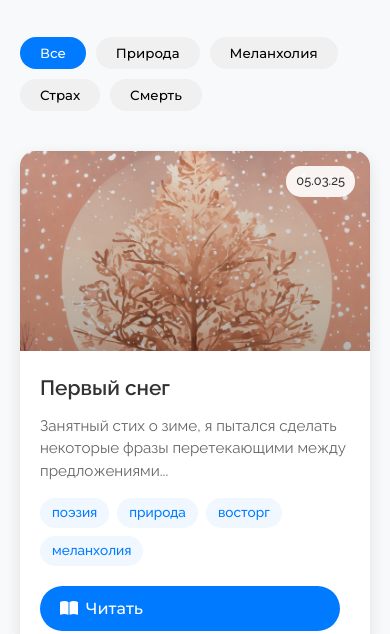
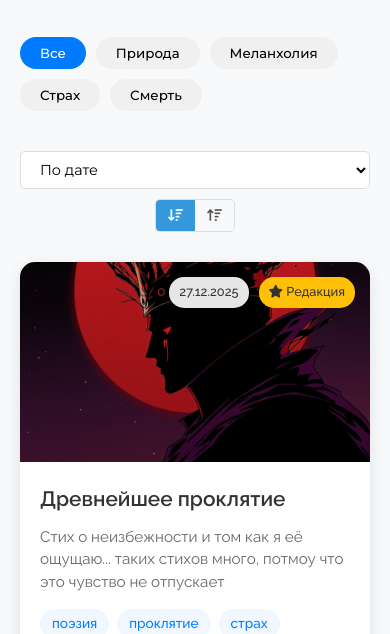
Before and after one commit to Deciptikon/deciptikon, a plain HTML site: page pages/poetry/poetry.html in a window 390 px wide. Shown: the part 228-862 px from the top of the page. Drawn offline with Linux system fonts and the light colour scheme.

Commit message:
Добавлена сортировка и новое поле для размера стиха (кол-во символов)

```diff
--- a/db.json
+++ b/db.json
@@ -9,8 +9,9 @@
       "id": "poetry_first_snow",
       "name": "Первый снег",
       "type": "poetry",
-      "timeOfCreate": "05.03.25",
-      "timeOfPublication": "04.06.25",
+      "timeOfCreate": "05.03.2025",
+      "timeOfPublication": "04.06.2025",
+      "keySize": 262,
       "tags": ["поэзия", "природа", "восторг", "меланхолия"],
 
       "base": "/pages/poetry/",
@@ -29,8 +30,9 @@
       "id": "poetry_the_oldest_curse",
       "name": "Древнейшее проклятие",
       "type": "poetry",
-      "timeOfCreate": "27.12.25",
-      "timeOfPublication": "27.12.25",
+      "timeOfCreate": "27.12.2025",
+      "timeOfPublication": "27.12.2025",
+      "keySize": 437,
       "tags": ["поэзия", "проклятие", "страх", "меланхолия", "смерть"],
 
       "base": "/pages/poetry/",
@@ -49,8 +51,9 @@
       "id": "poetry_existence",
       "name": "Экзистенция",
       "type": "poetry",
-      "timeOfCreate": "21.11.17",
-      "timeOfPublication": "14.04.18",
+      "timeOfCreate": "21.11.2017",
+      "timeOfPublication": "14.04.2018",
+      "keySize": 344,
       "tags": ["поэзия", "проклятие", "страх", "меланхолия", "смерть"],
 
       "base": "/pages/poetry/",
@@ -69,8 +72,9 @@
       "id": "poetry_moment",
       "name": "Мгновение",
       "type": "poetry",
-      "timeOfCreate": "12.04.18",
-      "timeOfPublication": "14.04.18",
+      "timeOfCreate": "12.04.2018",
+      "timeOfPublication": "14.04.2018",
+      "keySize": 359,
       "tags": ["поэзия", "проклятие", "страх", "меланхолия", "смерть"],
 
       "base": "/pages/poetry/",
@@ -89,8 +93,9 @@
       "id": "poetry_there_is_no_us",
       "name": "Нас нет",
       "type": "poetry",
-      "timeOfCreate": "27.03.18",
-      "timeOfPublication": "14.04.18",
+      "timeOfCreate": "27.03.2018",
+      "timeOfPublication": "14.04.2018",
+      "keySize": 413,
       "tags": ["поэзия", "проклятие", "страх", "меланхолия", "смерть"],
 
       "base": "/pages/poetry/",
@@ -109,8 +114,9 @@
       "id": "poetry_i_am_a_thousand_consequences",
       "name": "Я - тысяча следствий",
       "type": "poetry",
-      "timeOfCreate": "24.03.18",
-      "timeOfPublication": "14.04.18",
+      "timeOfCreate": "24.03.2018",
+      "timeOfPublication": "14.04.2018",
+      "keySize": 291,
       "tags": ["поэзия", "проклятие", "страх", "меланхолия", "смерть"],
 
       "base": "/pages/poetry/",
@@ -129,8 +135,9 @@
       "id": "poetry_Illusory_reality",
       "name": "Иллюзорна реальность",
       "type": "poetry",
-      "timeOfCreate": "05.02.18",
-      "timeOfPublication": "14.04.18",
+      "timeOfCreate": "05.02.2018",
+      "timeOfPublication": "14.04.2018",
+      "keySize": 305,
       "tags": ["поэзия", "проклятие", "страх", "меланхолия", "смерть"],
 
       "base": "/pages/poetry/",
@@ -149,8 +156,9 @@
       "id": "poetry_the_deaths_are_one",
       "name": "Смерти едины",
       "type": "poetry",
-      "timeOfCreate": "30.01.18",
-      "timeOfPublication": "14.04.18",
+      "timeOfCreate": "30.01.2018",
+      "timeOfPublication": "14.04.2018",
+      "keySize": 382,
       "tags": ["поэзия", "проклятие", "страх", "меланхолия", "смерть"],
 
       "base": "/pages/poetry/",
@@ -169,8 +177,9 @@
       "id": "poetry_moth",
       "name": "Мотылёк",
       "type": "poetry",
-      "timeOfCreate": "16.02.16",
-      "timeOfPublication": "14.04.18",
+      "timeOfCreate": "16.02.2016",
+      "timeOfPublication": "14.04.2018",
+      "keySize": 587,
       "tags": ["поэзия", "проклятие", "страх", "меланхолия", "смерть"],
 
       "base": "/pages/poetry/",
@@ -189,8 +198,9 @@
       "id": "poetry_why_were_we_born",
       "name": "Зачем рождены мы?",
       "type": "poetry",
-      "timeOfCreate": "31.12.17",
-      "timeOfPublication": "14.04.18",
+      "timeOfCreate": "31.12.2017",
+      "timeOfPublication": "14.04.2018",
+      "keySize": 292,
       "tags": ["поэзия", "проклятие", "страх", "меланхолия", "смерть"],
 
       "base": "/pages/poetry/",
@@ -209,8 +219,9 @@
       "id": "poetry_an_alternate_eternity",
       "name": "Альтернативная вечность",
       "type": "poetry",
-      "timeOfCreate": "22.11.17",
-      "timeOfPublication": "14.04.18",
+      "timeOfCreate": "22.11.2017",
+      "timeOfPublication": "14.04.2018",
+      "keySize": 346,
       "tags": ["поэзия", "проклятие", "страх", "меланхолия", "смерть"],
 
       "base": "/pages/poetry/",
@@ -229,8 +240,9 @@
       "id": "poetry_the_world_of_dreams",
       "name": "Мир мечтаний",
       "type": "poetry",
-      "timeOfCreate": "05.07.16",
-      "timeOfPublication": "14.04.18",
+      "timeOfCreate": "05.07.2016",
+      "timeOfPublication": "14.04.2018",
+      "keySize": 523,
       "tags": ["поэзия", "проклятие", "страх", "меланхолия", "смерть"],
 
       "base": "/pages/poetry/",
@@ -249,8 +261,9 @@
       "id": "poetry_sacred",
       "name": "Сакральный",
       "type": "poetry",
-      "timeOfCreate": "16.10.16",
-      "timeOfPublication": "14.04.18",
+      "timeOfCreate": "16.10.2016",
+      "timeOfPublication": "14.04.2018",
+      "keySize": 335,
       "tags": ["поэзия", "проклятие", "страх", "меланхолия", "смерть"],
 
       "base": "/pages/poetry/",
@@ -269,8 +282,9 @@
       "id": "poetry_the_world_is_doomed",
       "name": "Мир обречён",
       "type": "poetry",
-      "timeOfCreate": "21.11.17",
-      "timeOfPublication": "14.04.18",
+      "timeOfCreate": "21.11.2017",
+      "timeOfPublication": "14.04.2018",
+      "keySize": 322,
       "tags": ["поэзия", "проклятие", "страх", "меланхолия", "смерть"],
 
       "base": "/pages/poetry/",
@@ -289,8 +303,9 @@
       "id": "poetry_the_image_of_my_death",
       "name": "Образ моей смерти",
       "type": "poetry",
-      "timeOfCreate": "21.11.17",
-      "timeOfPublication": "14.04.18",
+      "timeOfCreate": "21.11.2017",
+      "timeOfPublication": "14.04.2018",
+      "keySize": 363,
       "tags": ["поэзия", "проклятие", "страх", "меланхолия", "смерть"],
 
       "base": "/pages/poetry/",
@@ -309,8 +324,9 @@
       "id": "poetry_choice",
       "name": "Выбор",
       "type": "poetry",
-      "timeOfCreate": "19.08.17",
-      "timeOfPublication": "14.04.18",
+      "timeOfCreate": "19.08.2017",
+      "timeOfPublication": "14.04.2018",
+      "keySize": 284,
       "tags": ["поэзия", "проклятие", "страх", "меланхолия", "смерть"],
 
       "base": "/pages/poetry/",
@@ -329,8 +345,9 @@
       "id": "poetry_human",
       "name": "Человек",
       "type": "poetry",
-      "timeOfCreate": "22.07.17",
-      "timeOfPublication": "14.04.18",
+      "timeOfCreate": "22.07.2017",
+      "timeOfPublication": "14.04.2018",
+      "keySize": 271,
       "tags": ["поэзия", "проклятие", "страх", "меланхолия", "смерть"],
 
       "base": "/pages/poetry/",
@@ -349,8 +366,9 @@
       "id": "poetry_the_cry_of_the_universe",
       "name": "Вопль мироздания",
       "type": "poetry",
-      "timeOfCreate": "27.05.17",
-      "timeOfPublication": "14.04.18",
+      "timeOfCreate": "27.05.2017",
+      "timeOfPublication": "14.04.2018",
+      "keySize": 333,
       "tags": ["поэзия", "проклятие", "страх", "меланхолия", "смерть"],
 
       "base": "/pages/poetry/",
@@ -369,8 +387,9 @@
       "id": "poetry_eternal_darkness",
       "name": "Вечный мрак",
       "type": "poetry",
-      "timeOfCreate": "27.05.17",
-      "timeOfPublication": "14.04.18",
+      "timeOfCreate": "27.05.2017",
+      "timeOfPublication": "14.04.2018",
+      "keySize": 332,
       "tags": ["поэзия", "проклятие", "страх", "меланхолия", "смерть"],
 
       "base": "/pages/poetry/",
@@ -389,8 +408,9 @@
       "id": "poetry_pain",
       "name": "Боль",
       "type": "poetry",
-      "timeOfCreate": "05. 04. 18",
-      "timeOfPublication": "16.04.18",
+      "timeOfCreate": "05.04.2018",
+      "timeOfPublication": "16.04.2018",
+      "keySize": 421,
       "tags": ["поэзия", "проклятие", "страх", "меланхолия", "смерть"],
 
       "base": "/pages/poetry/",
@@ -409,8 +429,9 @@
       "id": "poetry_psychopath_rus",
       "name": "Психопат",
       "type": "poetry",
-      "timeOfCreate": "08.05.18",
+      "timeOfCreate": "08.05.2018",
       "timeOfPublication": "10.05.2018",
+      "keySize": 592,
       "tags": ["поэзия", "проклятие", "страх", "меланхолия", "смерть"],
 
       "base": "/pages/poetry/",
@@ -429,8 +450,9 @@
       "id": "poetry_the_evolution_of_murder",
       "name": "Эволюция убийства",
       "type": "poetry",
-      "timeOfCreate": "14.06.18",
+      "timeOfCreate": "14.06.2018",
       "timeOfPublication": "05.08.2018",
+      "keySize": 458,
       "tags": ["поэзия", "проклятие", "страх", "меланхолия", "смерть"],
 
       "base": "/pages/poetry/",
--- a/pages/poetry/poetry.html
+++ b/pages/poetry/poetry.html
@@ -63,6 +63,33 @@
           </div>
         </div>
 
+        <div class="poetry-sorting">
+          <div class="sort-controls">
+            <select class="sort-select" id="sortSelect">
+              <option value="date">По дате</option>
+              <option value="title">По названию</option>
+              <option value="size">По размеру</option>
+              <option value="mood">По атмосфере</option>
+            </select>
+            <div class="sort-direction">
+              <button
+                class="direction-btn active"
+                data-direction="asc"
+                title="По убыванию"
+              >
+                <i class="fas fa-arrow-down-wide-short"></i>
+              </button>
+              <button
+                class="direction-btn"
+                data-direction="desc"
+                title="По возрастанию"
+              >
+                <i class="fas fa-arrow-up-wide-short"></i>
+              </button>
+            </div>
+          </div>
+        </div>
+
         <div class="poetry-grid" id="poetryGrid">
           <!-- Стихи будут загружены через JavaScript -->
           <div class="loading">Загрузка стихов...</div>
@@ -110,13 +137,24 @@
     </footer>
 
     <script>
+      // Глобальные переменные для хранения данных
+      let allPoems = [];
+      let filteredPoems = [];
+
       // Загрузка данных стихов
       async function loadPoetryData() {
         try {
           const response = await fetch("../../db.json");
           const data = await response.json();
-          displayPoetry(data.data.filter((item) => item.type === "poetry"));
-          setupFilters();
+
+          // Сохраняем все стихи в глобальную переменную
+          allPoems = data.data.filter((item) => item.type === "poetry");
+          filteredPoems = [...allPoems];
+
+          // Отображаем стихи и настраиваем сортировку
+          displayPoetry(filteredPoems);
+          setupSorting();
+          applySorting();
         } catch (error) {
           console.error("Ошибка загрузки данных:", error);
           document.getElementById("poetryGrid").innerHTML =
@@ -134,24 +172,18 @@
           return;
         }
 
-        poems.forEach((poem, index) => {
+        poems.forEach((poem) => {
           const poemCard = document.createElement("div");
           poemCard.className = "poetry-card";
           poemCard.dataset.tags = poem.tags.join(" ");
 
           const imageUrl = poem.base + `${poem.id}/` + poem.img;
 
-          const illustrationUrl = poem.illustration
-            ? poem.base + `${poem.id}/` + poem.illustration
-            : imageUrl;
-
           poemCard.innerHTML = `
       <div class="poetry-card-image" style="background-image: url('${imageUrl}')">
         <div class="poetry-card-overlay">
           <div class="poetry-card-info">
-                                <span class="poetry-date">${
-                                  poem.timeOfCreate
-                                }</span>
+            <span class="poetry-date">${poem.timeOfCreate}</span>
             ${
               poem.redacted.length !== 0
                 ? '<span class="poetry-annotation-badge"><i class="fas fa-star"></i> Редакция</span>'
@@ -165,10 +197,7 @@
         <p class="poetry-overview">${poem.overview}</p>
         <div class="poetry-tags">
           ${poem.tags
-                              .map(
-                                (tag) =>
-                                  `<span class="poetry-tag">${tag}</span>`
-                              )
+            .map((tag) => `<span class="poetry-tag">${tag}</span>`)
             .join("")}
         </div>
         <a href="/pages/poetry/poetry-detail.html?poem=${
@@ -195,26 +224,145 @@
             this.classList.add("active");
 
             const selectedTag = this.dataset.tag;
-            filterPoems(selectedTag);
+            filterPoemsByTag(selectedTag);
           });
         });
       }
 
       // Фильтрация стихов по тегу
-      function filterPoems(tag) {
-        const poems = document.querySelectorAll(".poetry-card");
+      function filterPoemsByTag(tag) {
+        if (tag === "all") {
+          filteredPoems = [...allPoems];
+        } else {
+          filteredPoems = allPoems.filter((poem) =>
+            poem.tags.some(
+              (poemTag) => poemTag.toLowerCase() === tag.toLowerCase()
+            )
+          );
+        }
 
-        poems.forEach((poem) => {
-          if (tag === "all" || poem.dataset.tags.includes(tag)) {
-            poem.style.display = "block";
+        // Применяем текущую сортировку к отфильтрованным стихам
+        applySorting();
+      }
+
+      // Настройка сортировки
+      function setupSorting() {
+        const sortSelect = document.getElementById("sortSelect");
+        const directionBtns = document.querySelectorAll(".direction-btn");
+
+        let currentCriteria = "date";
+        let currentDirection = "asc";
+
+        // Обработчик выбора критерия
+        sortSelect.addEventListener("change", function () {
+          currentCriteria = this.value;
+          applySorting();
+        });
+
+        // Обработчик направления сортировки
+        directionBtns.forEach((btn) => {
+          btn.addEventListener("click", function () {
+            directionBtns.forEach((b) => b.classList.remove("active"));
+            this.classList.add("active");
+            currentDirection = this.dataset.direction;
+            applySorting();
+          });
+        });
+
+        // Функция для парсинга даты в формате "ДД.ММ.ГГГГ"
+        function parseCustomDate(dateStr) {
+          if (!dateStr) return new Date(0);
+
+          const parts = dateStr.split(".");
+          if (parts.length !== 3) return new Date(0);
+
+          const day = parseInt(parts[0], 10);
+          const month = parseInt(parts[1], 10) - 1;
+          const year = parseInt(parts[2], 10);
+
+          return new Date(year, month, day);
+        }
+
+        // Функция применения сортировки
+        function applySorting() {
+          // Создаем копию отфильтрованных стихов для сортировки
+          const sortedPoems = [...filteredPoems];
+
+          // Сортируем в зависимости от критерия
+          sortedPoems.sort((a, b) => {
+            let aValue, bValue;
+
+            switch (currentCriteria) {
+              case "date":
+                bValue = parseCustomDate(a.timeOfCreate);
+                aValue = parseCustomDate(b.timeOfCreate);
+                break;
+
+              case "title":
+                aValue = a.name.toLowerCase();
+                bValue = b.name.toLowerCase();
+                break;
+
+              case "size":
+                // Используем длину описания как показатель размера
+                // Если нужно точнее, можно добавить поле в БД
+                bValue = a.keySize;
+                aValue = b.keySize;
+                break;
+
+              case "mood":
+                // Веса для тегов по атмосферной тяжести
+                const moodWeights = {
+                  меланхолия: 3,
+                  страх: 4,
+                  смерть: 5,
+                  природа: 1,
+                };
+
+                aValue = a.tags.reduce(
+                  (sum, tag) => sum + (moodWeights[tag] || 0),
+                  0
+                );
+                bValue = b.tags.reduce(
+                  (sum, tag) => sum + (moodWeights[tag] || 0),
+                  0
+                );
+                break;
+
+              default:
+                return 0;
+            }
+
+            // Применяем направление сортировки
+            if (currentDirection === "asc") {
+              return aValue > bValue ? 1 : -1;
             } else {
-            poem.style.display = "none";
+              return aValue < bValue ? 1 : -1;
             }
           });
+
+          // Отображаем отсортированные стихи
+          displayPoetry(sortedPoems);
+        }
+
+        // Экспортируем функцию для использования в других местах
+        window.applySorting = applySorting;
       }
 
       // Загрузка данных при загрузке страницы
-      document.addEventListener("DOMContentLoaded", loadPoetryData);
+      document.addEventListener("DOMContentLoaded", () => {
+        loadPoetryData();
+
+        // Настраиваем фильтры
+        document.querySelectorAll(".tag-filter").forEach((button) => {
+          button.addEventListener("click", function () {
+            document
+              .querySelectorAll(".tag-filter")
+              .forEach((btn) => btn.classList.remove("active"));
+            this.classList.add("active");
+            filterPoemsByTag(this.dataset.tag);
+          });
+        });
 
         // Мобильное меню
         document
@@ -222,6 +370,7 @@
           ?.addEventListener("click", function () {
             document.querySelector(".nav-links").classList.toggle("active");
           });
+      });
     </script>
   </body>
 </html>
--- a/style.css
+++ b/style.css
@@ -675,3 +675,66 @@ footer {
     padding-bottom: 10px;
   }
 }
+
+.poetry-sorting {
+  margin: 25px 0;
+  display: flex;
+  justify-content: flex-end;
+}
+
+.sort-controls {
+  display: flex;
+  align-items: center;
+  gap: 10px;
+}
+
+.sort-select {
+  padding: 8px 15px;
+  border: 1px solid #ddd;
+  border-radius: 5px;
+  background-color: white;
+  font-family: "Montserrat", sans-serif;
+  font-size: 0.9rem;
+  cursor: pointer;
+  min-width: 220px;
+}
+
+.sort-direction {
+  display: flex;
+  border: 1px solid #ddd;
+  border-radius: 5px;
+  overflow: hidden;
+}
+
+.direction-btn {
+  padding: 8px 12px;
+  background: #f8f9fa;
+  border: none;
+  cursor: pointer;
+  color: #555;
+  transition: all 0.3s;
+}
+
+.direction-btn:hover {
+  background: #e9ecef;
+}
+
+.direction-btn.active {
+  background: #3498db;
+  color: white;
+}
+
+@media (max-width: 768px) {
+  .poetry-sorting {
+    justify-content: center;
+  }
+
+  .sort-controls {
+    flex-direction: column;
+    width: 100%;
+  }
+
+  .sort-select {
+    width: 100%;
+  }
+}
```
Lines whose indentation alone changed are shown as unchanged.
